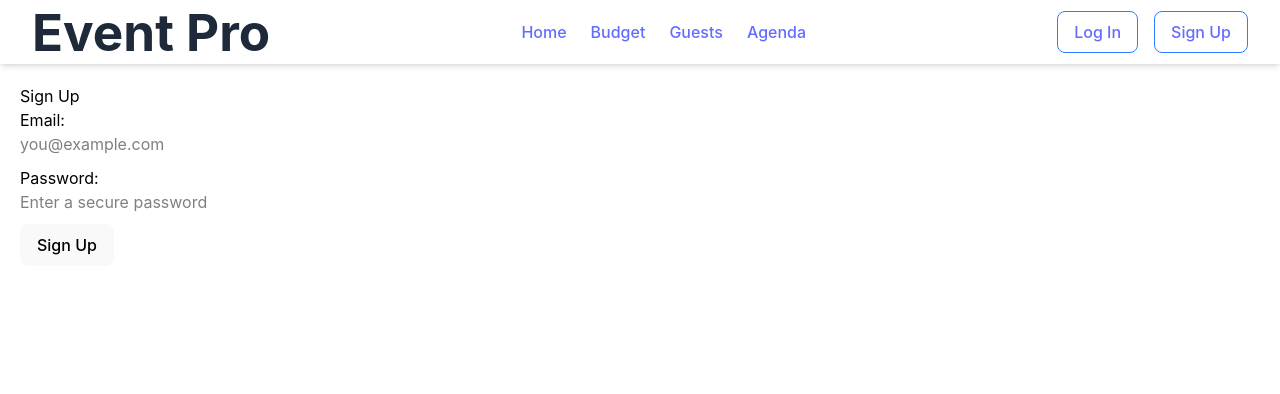
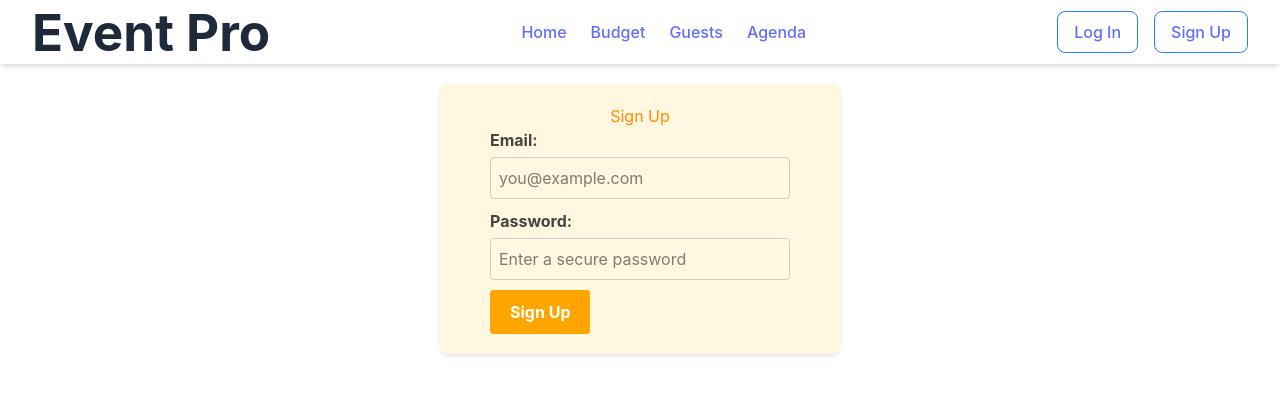
Before and after one commit to Talia-Lia/EventPro, a React (Vite) app in the folder event-planner/: page /signup in a window 1280 px wide. Shown: the top 394 px of the page. Built offline with nearby package versions, Linux system fonts and the light colour scheme.

Commit message:
new file:   event-planner/src/firebase.js 	modified:   event-planner/src/pages/Login.jsx 	modified:   event-planner/src/pages/Signup.jsx
firebase

```diff
--- /dev/null
+++ b/event-planner/src/firebase.js
@@ -0,0 +1,23 @@
+// Import the functions you need from the SDKs you need
+import { initializeApp } from "firebase/app";
+import { getAnalytics } from "firebase/analytics";
+import { getAuth } from "firebase/auth";
+// TODO: Add SDKs for Firebase products that you want to use
+// https://firebase.google.com/docs/web/setup#available-libraries
+
+// Your web app's Firebase configuration
+// For Firebase JS SDK v7.20.0 and later, measurementId is optional
+const firebaseConfig = {
+  apiKey: "AIzaSyCQia0QJoK82Yd8WK992dvHi6OnDapvjOw",
+  authDomain: "fir-4ffc3.firebaseapp.com",
+  projectId: "fir-4ffc3",
+  storageBucket: "fir-4ffc3.firebasestorage.app",
+  messagingSenderId: "591797230316",
+  appId: "1:591797230316:web:562e2c37a9e60c3bd523c9",
+  measurementId: "G-3X11XL4LL4"
+};
+
+// Initialize Firebase
+const app = initializeApp(firebaseConfig);
+const analytics = getAnalytics(app);
+export const auth = getAuth(app);
--- a/event-planner/src/pages/Login.jsx
+++ b/event-planner/src/pages/Login.jsx
@@ -1,86 +1,96 @@
-// Importing React and the useState hook from the 'react' library.
-// 'useState' allows us to create and manage local component state (like email/password values).
+// Login.js
 import React, { useState } from "react";
+import { useNavigate } from "react-router-dom";
+import { signInWithEmailAndPassword } from "firebase/auth";
+import { auth } from "../firebase";
 
-// Importing the useNavigate hook from 'react-router-dom'.
-// This hook lets us navigate to different routes programmatically if needed.
-import { useNavigate } from "react-router-dom";
-
-// Defining a functional component named 'Login'.
 const Login = () => {
-  // useNavigate() returns a function we can use to navigate to different routes.
-  // For example, we could use 'navigate("/some-route")' inside a handler.
   const navigate = useNavigate();
 
-  // Creating local state variables for email and password using the useState hook.
-  // 'email' and 'password' will store the current values of the inputs,
-  // and 'setEmail' and 'setPassword' are functions to update these values.
   const [email, setEmail] = useState("");
   const [password, setPassword] = useState("");
 
-  // Currently, we're not handling any form submission.
-  // The button is type="button", so it won't submit the form.
-  // If we wanted to handle login, we'd typically add an onSubmit handler
-  // to the <form> or an onClick handler to the <button> that sends the data
-  // to the server or performs validation.
+  const handleLogin = async (e) => {
+    e.preventDefault();
+    try {
+      const userCredential = await signInWithEmailAndPassword(auth, email, password);
+      console.log("Logged in user:", userCredential.user);
+      navigate("/");
+    } catch (error) {
+      console.error("Error logging in:", error);
+    }
+  };
 
   return (
-    // A container div to group the login form elements.
-    // We apply inline styles here for simplicity: margin and color.
-    <div style={{ margin: "20px", color: "#000" }}>
-      {/* A heading to identify this section as the Login page. */}
-      <h2>Login</h2>
+    <div
+      style={{
+        margin: "20px auto",        // same horizontal centering & top/bottom margin as Signup
+        backgroundColor: "#FFF7E0", // same light-yellow background
+        borderRadius: "8px",
+        padding: "20px",
+        maxWidth: "400px",          // same width as Signup
+        boxShadow: "0 2px 5px rgba(0, 0, 0, 0.1)",
+      }}
+    >
+      <h2 style={{ color: "#FF8C00", textAlign: "center" }}>Login</h2>
 
-      {/* The <form> element for structuring the input fields.
-          We're giving it a maxWidth of 300px for a narrower layout. */}
-      <form style={{ maxWidth: "300px" }}>
-
-        {/* First field group for Email */}
+      <form onSubmit={handleLogin} style={{ maxWidth: "300px", margin: "0 auto" }}>
         <div style={{ marginBottom: "10px" }}>
-          {/* The label for the email input, connected by the htmlFor attribute. */}
-          <label htmlFor="email">Email:</label>
+          <label htmlFor="email" style={{ fontWeight: "bold", color: "#444" }}>
+            Email:
+          </label>
           <br />
-          {/* The actual input for the email.
-              - type="email" ensures the browser may provide email-specific input features.
-              - placeholder is just a hint to the user.
-              - value is bound to our 'email' state variable.
-              - onChange updates the state with whatever the user types.
-              - style is set to make it 100% width of the parent container. */}
           <input
             id="email"
             type="email"
             placeholder="you@example.com"
             value={email}
             onChange={(e) => setEmail(e.target.value)}
-            style={{ width: "100%" }}
+            style={{
+              width: "100%",
+              padding: "8px",
+              borderRadius: "4px",
+              border: "1px solid #ccc",
+              marginTop: "5px",
+              color: "black",
+            }}
           />
         </div>
 
-        {/* Second field group for Password */}
         <div style={{ marginBottom: "10px" }}>
-          {/* The label for the password input, connected by the htmlFor attribute. */}
-          <label htmlFor="password">Password:</label>
+          <label htmlFor="password" style={{ fontWeight: "bold", color: "#444" }}>
+            Password:
+          </label>
           <br />
-          {/* The actual input for the password.
-              - type="password" hides the characters as they are typed.
-              - placeholder is just a hint to the user.
-              - value is bound to our 'password' state variable.
-              - onChange updates the state with whatever the user types.
-              - style is set to make it 100% width of the parent container. */}
           <input
             id="password"
             type="password"
-            placeholder="Enter your password"
+            placeholder="Enter a secure password"
             value={password}
             onChange={(e) => setPassword(e.target.value)}
-            style={{ width: "100%" }}
+            style={{
+              width: "100%",
+              padding: "8px",
+              borderRadius: "4px",
+              border: "1px solid #ccc",
+              marginTop: "5px",
+              color: "black",
+            }}
           />
         </div>
 
-        {/* This button doesn't do anything yet, as we set type="button"
-            (so it won't trigger form submission).
-            You can add an onClick handler or change the form onSubmit behavior later. */}
-        <button type="button" style={{ padding: "8px 16px" }}>
+        <button
+          type="submit"
+          style={{
+            padding: "10px 20px",
+            backgroundColor: "#FFA500",
+            color: "#fff",
+            border: "none",
+            borderRadius: "4px",
+            cursor: "pointer",
+            fontWeight: "bold",
+          }}
+        >
           Login
         </button>
       </form>
@@ -88,5 +98,4 @@ const Login = () => {
   );
 };
 
-// Exporting our 'Login' component so it can be imported and used in other parts of the app.
 export default Login;
--- a/event-planner/src/pages/Signup.jsx
+++ b/event-planner/src/pages/Signup.jsx
@@ -1,80 +1,96 @@
+// Signup.js
 import React, { useState } from "react";
 import { useNavigate } from "react-router-dom";
+import { createUserWithEmailAndPassword } from "firebase/auth";
+import { auth } from "../firebase";
 
-// Defining the Signup functional component.
 const Signup = () => {
-  // Initializing the useNavigate hook to allow for navigation after signup.
   const navigate = useNavigate();
 
-  // Setting up local state variables for email and password.
-  // 'email' and 'password' store the current values of the respective input fields.
-  // 'setEmail' and 'setPassword' are functions to update these values.
   const [email, setEmail] = useState("");
   const [password, setPassword] = useState("");
 
-  // The handleSubmit function is called when the form is submitted.
-  // It prevents the default form submission behavior (which reloads the page)
-  // and logs the current email and password to the console.
-  // Increment 2: add additional logic here to send the data to server
-  const handleSubmit = (e) => {
-    e.preventDefault(); // Prevents the page from refreshing on form submission.
-    console.log("Signing up with:", { email, password });
+  const handleSubmit = async (e) => {
+    e.preventDefault();
+    try {
+      const userCredential = await createUserWithEmailAndPassword(auth, email, password);
+      console.log("User created:", userCredential.user);
+      navigate("/login");
+    } catch (error) {
+      console.error("Error signing up:", error);
+    }
   };
 
-  // The component's render output.
   return (
+    <div
+      style={{
+        margin: "20px auto", // center horizontally
+        backgroundColor: "#FFF7E0",  // Light yellow background
+        borderRadius: "8px",
+        padding: "20px",
+        maxWidth: "400px",
+        boxShadow: "0 2px 5px rgba(0, 0, 0, 0.1)",
+      }}
+    >
+      <h2 style={{ color: "#FF8C00", textAlign: "center" }}>Sign Up</h2>
 
-    <div style={{ margin: "20px", color: "#000" }}>
-      {/* A heading for the Signup page */}
-      <h2>Sign Up</h2>
-
-      {/* The form element which wraps the input fields and the submit button.
-          It uses the handleSubmit function when submitted. */}
-      <form onSubmit={handleSubmit} style={{ maxWidth: "300px" }}>
-
-        {/* Email input field group */}
+      <form onSubmit={handleSubmit} style={{ maxWidth: "300px", margin: "0 auto" }}>
         <div style={{ marginBottom: "10px" }}>
-          {/* Label for the email input, associated via htmlFor attribute */}
-          <label htmlFor="email">Email:</label>
+          <label htmlFor="email" style={{ fontWeight: "bold", color: "#444" }}>
+            Email:
+          </label>
           <br />
-          {/* Email input field:
-              - type="email" triggers email-specific validation and keyboard on mobile devices.
-              - placeholder gives a hint to the user.
-              - value is bound to the 'email' state variable.
-              - onChange updates the state when the user types. */}
           <input
             id="email"
             type="email"
             placeholder="you@example.com"
             value={email}
             onChange={(e) => setEmail(e.target.value)}
-            style={{ width: "100%" }}
+            style={{
+              width: "100%",
+              padding: "8px",
+              borderRadius: "4px",
+              border: "1px solid #ccc",
+              marginTop: "5px",
+              color: "black",
+            }}
           />
         </div>
 
-        {/* Password input field group */}
         <div style={{ marginBottom: "10px" }}>
-          {/* Label for the password input */}
-          <label htmlFor="password">Password:</label>
+          <label htmlFor="password" style={{ fontWeight: "bold", color: "#444" }}>
+            Password:
+          </label>
           <br />
-          {/* Password input field:
-              - type="password" masks the input characters.
-              - placeholder provides a hint.
-              - value is bound to the 'password' state variable.
-              - onChange updates the state with the current input. */}
           <input
             id="password"
             type="password"
             placeholder="Enter a secure password"
             value={password}
             onChange={(e) => setPassword(e.target.value)}
-            style={{ width: "100%" }}
+            style={{
+              width: "100%",
+              padding: "8px",
+              borderRadius: "4px",
+              border: "1px solid #ccc",
+              marginTop: "5px",
+              color: "black",
+            }}
           />
         </div>
 
-        {/* Submit button for the form.
-            When clicked, the form's onSubmit event triggers handleSubmit. */}
-        <button type="submit" style={{ padding: "8px 16px" }}>
+        <button
+          type="submit"
+          style={{
+            padding: "10px 20px",
+            backgroundColor: "#FFA500",
+            color: "#fff",
+            border: "none",
+            borderRadius: "4px",
+            cursor: "pointer",
+            fontWeight: "bold",
+          }}
+        >
           Sign Up
         </button>
       </form>
@@ -82,5 +98,4 @@ const Signup = () => {
   );
 };
 
-// Exporting the Signup component so it can be imported and used in other parts of the application.
 export default Signup;
```
